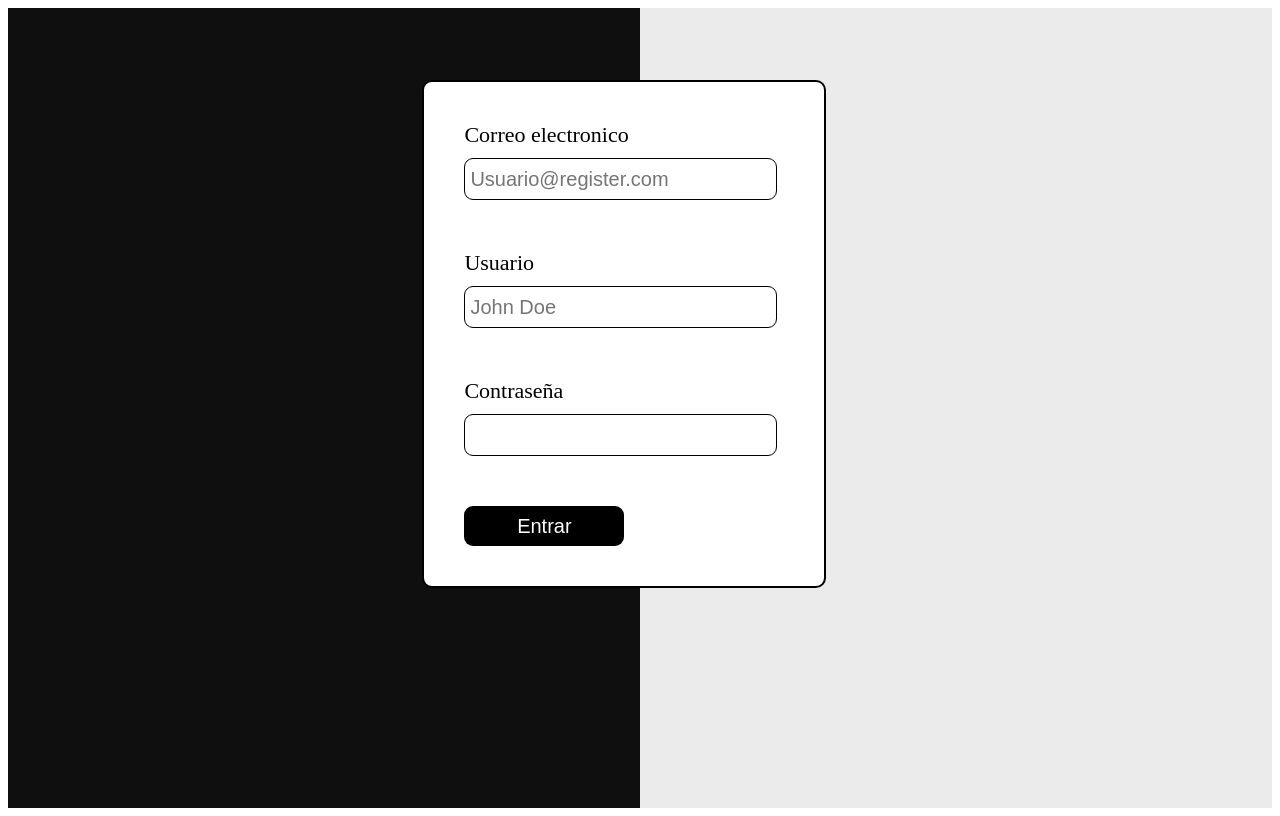
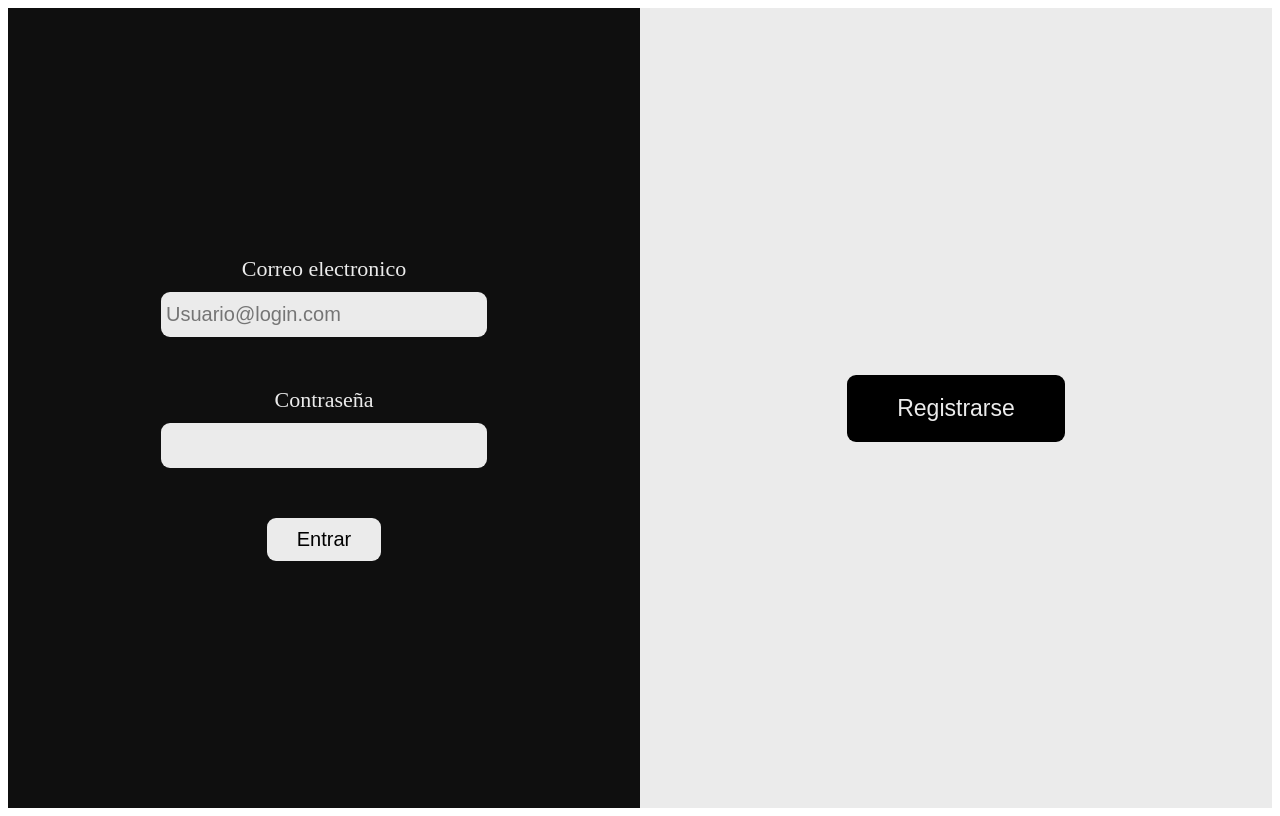
Before and after one commit to sebastianbarrerah/hackathon-alura, a React (Vite) app: page / in a window 1280 px wide. Built offline with nearby package versions, Linux system fonts and the light colour scheme.

Commit message:
add routes and alerts

```diff
--- a/package.json
+++ b/package.json
@@ -12,7 +12,9 @@
   "dependencies": {
     "react": "^18.3.1",
     "react-dom": "^18.3.1",
-    "react-hook-form": "^7.52.1"
+    "react-hook-form": "^7.52.1",
+    "react-router-dom": "^6.25.1",
+    "sweetalert2": "^11.12.3"
   },
   "devDependencies": {
     "@types/react": "^18.3.3",
--- a/src/components/login/Login.jsx
+++ b/src/components/login/Login.jsx
@@ -1,17 +1,32 @@
+import { useForm } from 'react-hook-form';
 import './login.css'
+import { useNavigate } from 'react-router-dom';
+import Swal from 'sweetalert2';
 const Login = () => {
+    const { register, handleSubmit, reset } = useForm();
+    const navigate = useNavigate()
+
+    const handleForm = (data) => {
+      console.log(data);
+      reset()
+      Swal.fire({
+        title: "Bienvenido",
+        text: "Iniciaste sesión con exito",
+        icon: "success"
+      });
+    }
   return (
     <main className='container__login'>
-      <form className='section__form'>
+      <form className='section__form' onSubmit={handleSubmit(handleForm)}>
         <label className='label__login'>Correo electronico</label>
-        <input type="text" className='input__login' placeholder='Usuario@login.com'/>
+        <input type="text" className='input__login' placeholder='Usuario@login.com' {...register("email")}/>
 
         <label className='label__login'>Contraseña</label>
-        <input type="password" className='input__login'/>
+        <input type="password" className='input__login' {...register("password")}/>
 
         <button className='btn__login'>Entrar</button>
       </form>
-      <section className='section__register'>
+      <section className='section__register' onClick={() => navigate('/registro')}>
         <button className="btn__register">Registrarse</button>
       </section>
     </main>
--- a/src/components/register/Register.jsx
+++ b/src/components/register/Register.jsx
@@ -1,20 +1,37 @@
+import { useForm } from 'react-hook-form';
 import './register.css'
+import { useNavigate } from 'react-router-dom';
+import Swal from 'sweetalert2';
 const Register = () => {
+
+  const { register, handleSubmit, reset } = useForm();
+    const navigate = useNavigate()
+
+    const handleRegister = (data) => {
+      console.log(data);
+      reset()
+      Swal.fire({
+        title: "Te has registrado con exito",
+        text: "Ahora por favor inicia sesión",
+        icon: "success"
+      });
+      navigate("/")
+    }
+
   return (
     <main className='container__register'>
     <section className='section__form'>
-        <form className='formulario__register' >
+        <form className='formulario__register' onSubmit={handleSubmit(handleRegister)} >
             <label className='label__register'>Correo electronico</label>
-            <input type="email" className='input__register' placeholder='Usuario@register.com'/>
+            <input type="email" className='input__register' placeholder='Usuario@register.com' {...register("email")}/>
 
             <label className='label__register'>Usuario</label>
-            <input type="text" className='input__register' placeholder='John Doe'/>
+            <input type="text" className='input__register' placeholder='John Doe' {...register("nameUser")}/>
 
             <label className='label__register'>Contraseña</label>
-            <input type="password" className='input__register'/>
+            <input type="password" className='input__register' {...register("password")}/>
 
             <button className='btn__register'>Entrar</button>
-
         </form>
     </section>
     <section className='section__register'>
--- a/src/main.jsx
+++ b/src/main.jsx
@@ -1,10 +1,9 @@
 import React from 'react'
 import ReactDOM from 'react-dom/client'
-import Register from './components/register/Register'
-// import Login from './components/login/Login'
+import Router from './routes/Router'
 
 ReactDOM.createRoot(document.getElementById('root')).render(
   <React.StrictMode>
-    <Register/>
+    <Router/>
   </React.StrictMode>,
 )
--- /dev/null
+++ b/src/pages/login/LoginPage.jsx
@@ -0,0 +1,11 @@
+import Login from "../../components/login/Login"
+
+const LoginPage = () => {
+  return (
+    <>
+        <Login/>
+    </>
+  )
+}
+
+export default LoginPage
--- /dev/null
+++ b/src/pages/register/RegisterPage.jsx
@@ -0,0 +1,12 @@
+import Register from "../../components/register/Register"
+
+const RegisterPage = () => {
+
+  return (
+    <>
+        <Register/>
+    </>
+  )
+}
+
+export default RegisterPage
--- /dev/null
+++ b/src/routes/Router.jsx
@@ -0,0 +1,15 @@
+import { BrowserRouter, Route, Routes } from "react-router-dom"
+import LoginPage from "../pages/login/LoginPage"
+import RegisterPage from "../pages/register/RegisterPage"
+
+const Router = () => {
+  return (
+    <BrowserRouter>
+      <Routes>
+        <Route path="/" element={<LoginPage/>}/>
+        <Route path="Registro" element={<RegisterPage/>}/>
+      </Routes>
+    </BrowserRouter>
+  )
+}
+export default Router;
```
Also changed, not shown: src/hooks/alert.js (added, +8 -0 lines), 1 other file (tests, documents, lock files or other folders).
